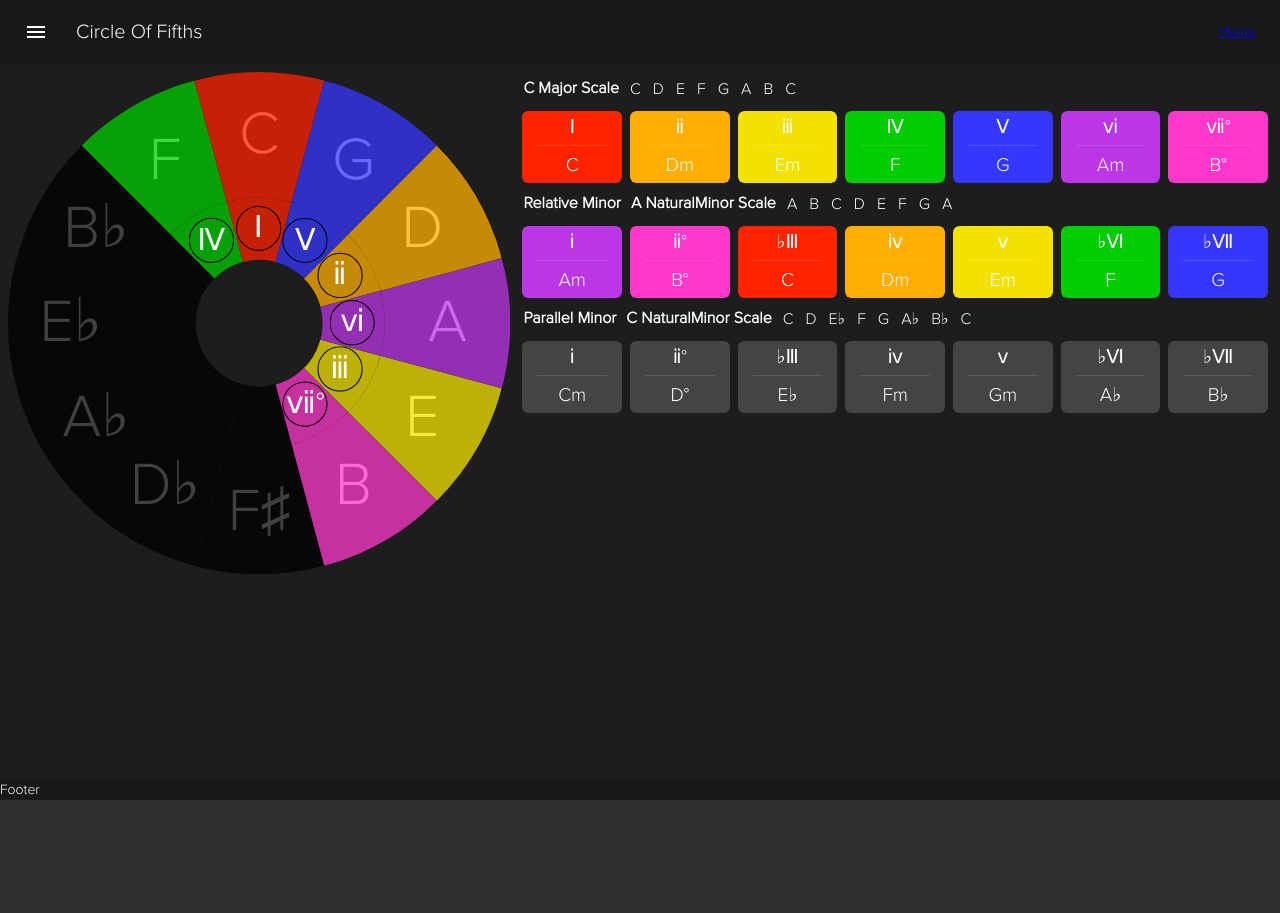
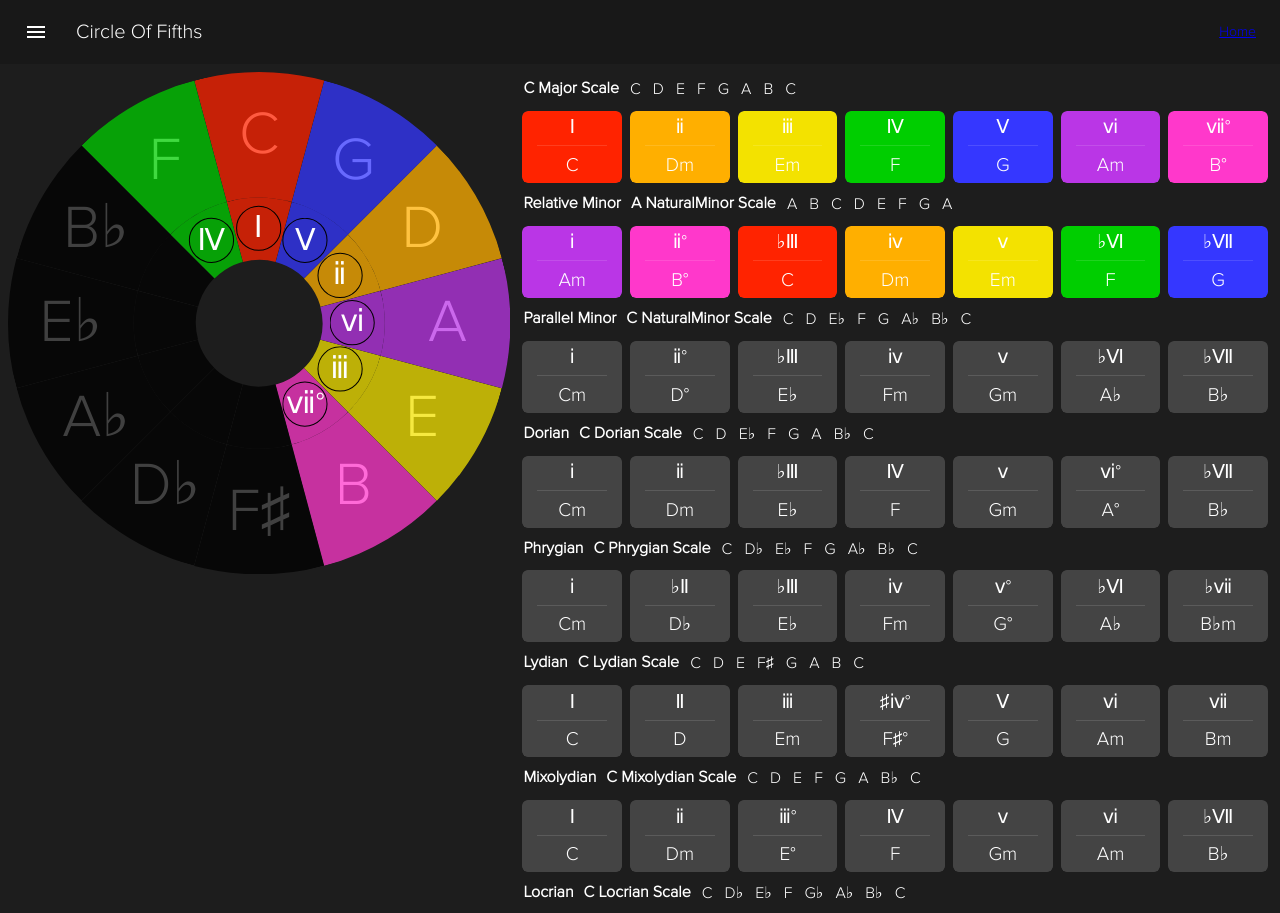
Before and after one commit to acolbourn/music-next, a Next.js app: page /circle-of-fifths in a window 1280 px wide. Shown: the top 913 px of the page. Before the commit the page ends 800 px from the top, so only its background shows below. Built offline with nearby package versions, Linux system fonts and the light colour scheme.

Commit message:
Add mode cards and scales

```diff
--- a/components/circleOfFifths/chordScaleHelpers.js
+++ b/components/circleOfFifths/chordScaleHelpers.js
@@ -22,6 +22,11 @@ const SCALE_INTERVALS = {
   naturalMinor: [2, 1, 2, 2, 1, 2, 2],
   harmonicMinor: [2, 1, 2, 2, 1, 3, 1],
   melodicMinor: [2, 1, 2, 2, 2, 2, 1],
+  dorian: [2, 1, 2, 2, 2, 1, 2],
+  phrygian: [1, 2, 2, 2, 1, 2, 2],
+  lydian: [2, 2, 2, 1, 2, 2, 1],
+  mixolydian: [2, 2, 1, 2, 2, 1, 2],
+  locrian: [1, 2, 2, 1, 2, 2, 2],
 };
 
 // A dictionary of chords based on the intervals between notes. Encoded this way for O(1) searches.
@@ -59,6 +64,31 @@ const CARD_LABELS = {
     chords: ['ⅰ', 'ⅱ', '♭Ⅲ+', 'Ⅳ', 'Ⅴ', 'ⅵ°', 'ⅶ°'],
     majorCompare: ['♭3'],
     minorCompare: ['♯6', '♯7'],
+  },
+  dorian: {
+    chords: ['ⅰ', 'ⅱ', '♭Ⅲ', 'Ⅳ', 'ⅴ', 'ⅵ°', '♭Ⅶ'],
+    majorCompare: ['♭3', '♭7'],
+    minorCompare: ['♯6'],
+  },
+  phrygian: {
+    chords: ['ⅰ', '♭Ⅱ', '♭Ⅲ', 'ⅳ', 'ⅴ°', '♭Ⅵ', '♭ⅶ'],
+    majorCompare: ['♭2', '♭3', '♭6', '♭7'],
+    minorCompare: ['♭2'],
+  },
+  lydian: {
+    chords: ['Ⅰ', 'Ⅱ', 'ⅲ', '♯ⅳ°', 'Ⅴ', 'ⅵ', 'ⅶ'],
+    majorCompare: ['♯4'],
+    minorCompare: ['♯3', '♯4', '♯6', '♯7'],
+  },
+  mixolydian: {
+    chords: ['Ⅰ', 'ⅱ', 'ⅲ°', 'Ⅳ', 'ⅴ', 'ⅵ', '♭Ⅶ'],
+    majorCompare: ['♭7'],
+    minorCompare: ['♯3', '♯6'],
+  },
+  locrian: {
+    chords: ['ⅰ°', '♭Ⅱ', '♭ⅲ', 'ⅳ', '♭Ⅴ', '♭Ⅵ', '♭ⅶ'],
+    majorCompare: ['♭2', '♭3', '♭5', '♭6', '♭7'],
+    minorCompare: ['♭2', '♭5'],
   },
 };
 
--- a/components/circleOfFifths/circle/circleConstants.js
+++ b/components/circleOfFifths/circle/circleConstants.js
@@ -277,6 +277,31 @@ function getRelatedKeys(keySig) {
       keySig: { root: major, type: 'naturalMinor' },
       relation: 'Parallel Minor',
     });
+    // Dorian
+    relatedKeys.push({
+      keySig: { root: major, type: 'dorian' },
+      relation: 'Dorian',
+    });
+    // Phrygian
+    relatedKeys.push({
+      keySig: { root: major, type: 'phrygian' },
+      relation: 'Phrygian',
+    });
+    // Lydian
+    relatedKeys.push({
+      keySig: { root: major, type: 'lydian' },
+      relation: 'Lydian',
+    });
+    // Mixolydian
+    relatedKeys.push({
+      keySig: { root: major, type: 'mixolydian' },
+      relation: 'Mixolydian',
+    });
+    // Locrian
+    relatedKeys.push({
+      keySig: { root: major, type: 'locrian' },
+      relation: 'Locrian',
+    });
   } else if (keySig.type === 'minor') {
     // Harmonic minor
     relatedKeys.push({
--- a/components/layout/Navbar.js
+++ b/components/layout/Navbar.js
@@ -4,7 +4,6 @@ import { makeStyles } from '@material-ui/core/styles';
 import AppBar from '@material-ui/core/AppBar';
 import Toolbar from '@material-ui/core/Toolbar';
 import Typography from '@material-ui/core/Typography';
-import Button from '@material-ui/core/Button';
 import IconButton from '@material-ui/core/IconButton';
 import MenuIcon from '@material-ui/icons/Menu';
 
```
